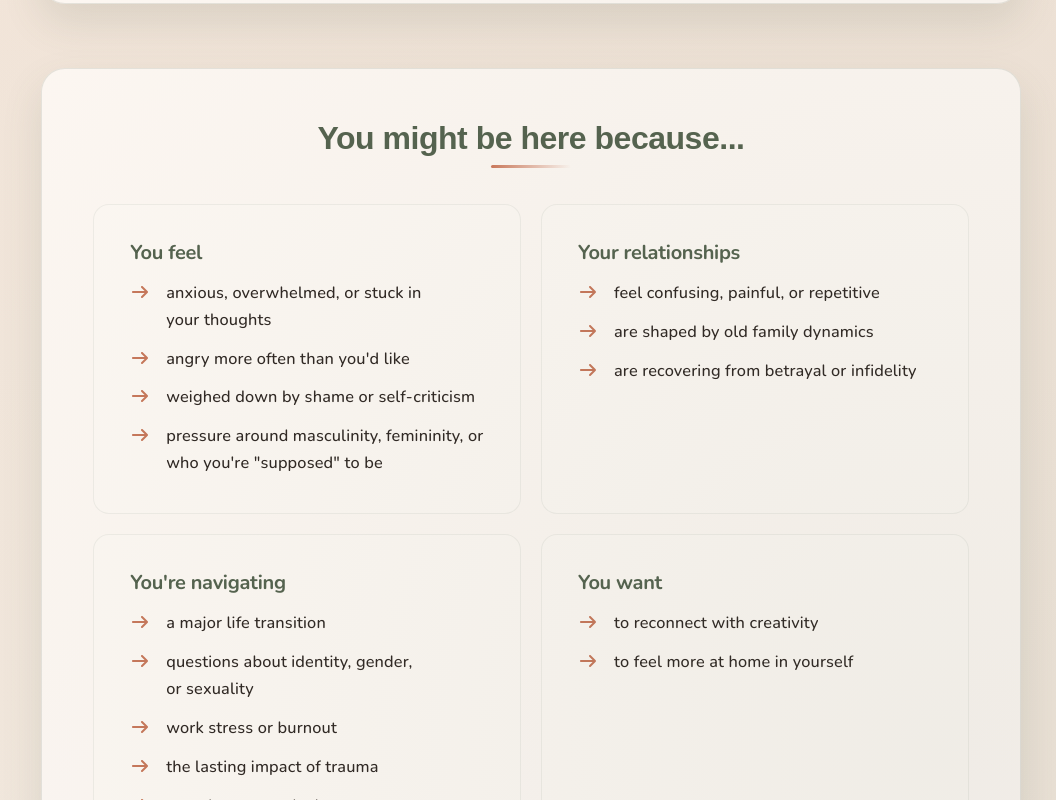
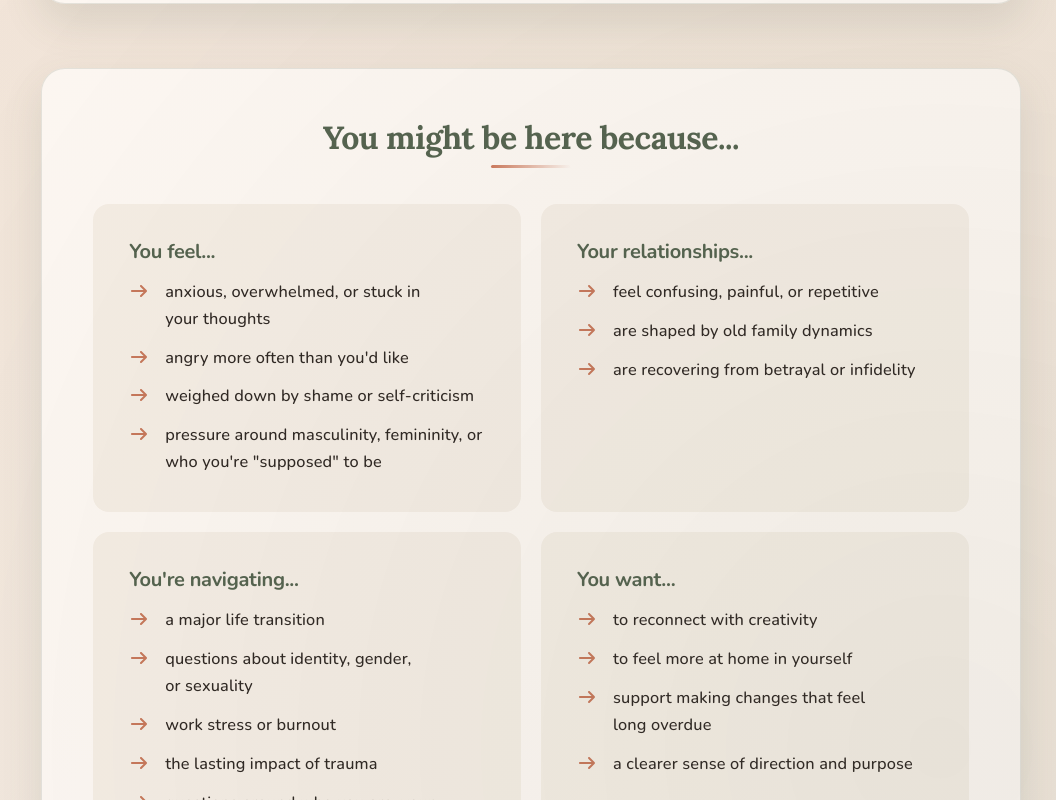
Before and after one commit to danispinxo/jesse-site, a Next.js app: page / in a window 1280 px wide. Shown: the part 2440-3240 px from the top of the page, without its empty margins (109-1165 px from the left). Built offline with nearby package versions, Linux system fonts and the light colour scheme; a web font is replaced by a local one.

Commit message:
You might be here box

```diff
--- a/src/app/_pages/Home.jsx
+++ b/src/app/_pages/Home.jsx
@@ -19,7 +19,7 @@ const therapyWithMePoints = [
 ];
 const reasonsForComingGroups = [
   {
-    title: "You feel",
+    title: "You feel...",
     items: [
       "anxious, overwhelmed, or stuck in your thoughts",
       "angry more often than you'd like",
@@ -28,7 +28,7 @@ const reasonsForComingGroups = [
     ],
   },
   {
-    title: "Your relationships",
+    title: "Your relationships...",
     items: [
       "feel confusing, painful, or repetitive",
       "are shaped by old family dynamics",
@@ -36,7 +36,7 @@ const reasonsForComingGroups = [
     ],
   },
   {
-    title: "You're navigating",
+    title: "You're navigating...",
     items: [
       "a major life transition",
       "questions about identity, gender, or sexuality",
@@ -46,10 +46,12 @@ const reasonsForComingGroups = [
     ],
   },
   {
-    title: "You want",
+    title: "You want...",
     items: [
       "to reconnect with creativity",
       "to feel more at home in yourself",
+      "support making changes that feel long overdue",
+      "a clearer sense of direction and purpose",
     ],
   },
 ];
--- a/src/app/styles/styles.scss
+++ b/src/app/styles/styles.scss
@@ -679,7 +679,7 @@ main p {
 
   h2 {
     text-align: center;
-    font-family: $font-secondary;
+    font-family: $header-font;
     color: $primary-green;
     margin-bottom: $spacing-lg;
     font-size: 2rem;
@@ -1361,6 +1361,15 @@ main.home {
     max-width: none;
     gap: 1.25rem;
   }
+
+  .specialty-group {
+    padding: $spacing-lg;
+    border-radius: $border-radius-md;
+    background: $background-light;
+    border: none;
+    text-align: left;
+    box-shadow: none;
+  }
 }
 
 @media (max-width: $breakpoint-xl) {
@@ -1571,7 +1580,7 @@ main.home {
     }
 
     .specialty-group {
-      padding: 1.25rem 1rem;
-    }
-  }
-}
+      padding: $spacing-md;
+    }
+  }
+}
```
